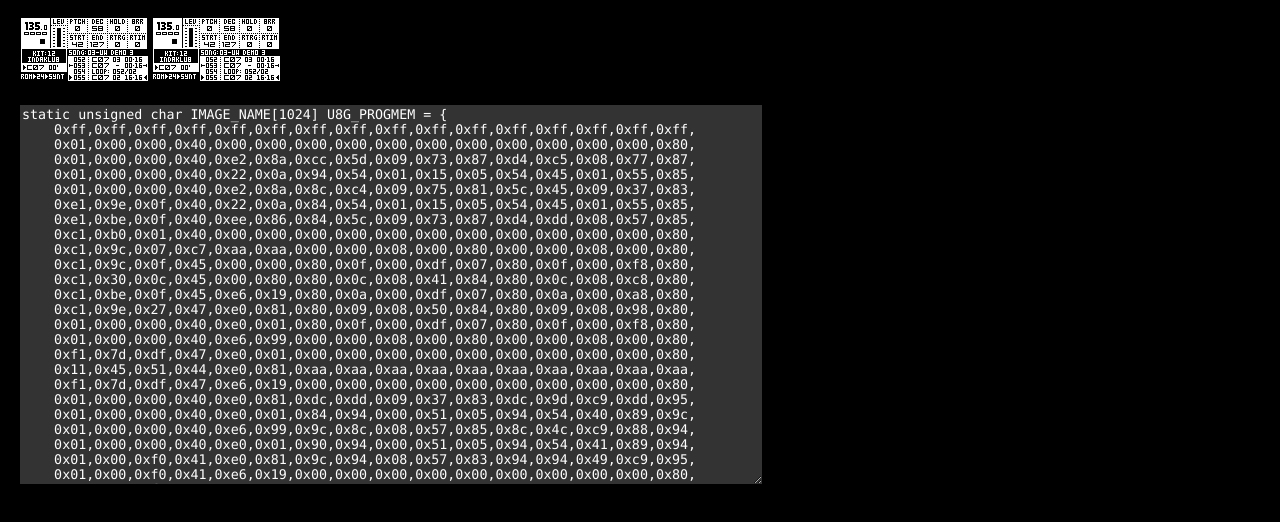
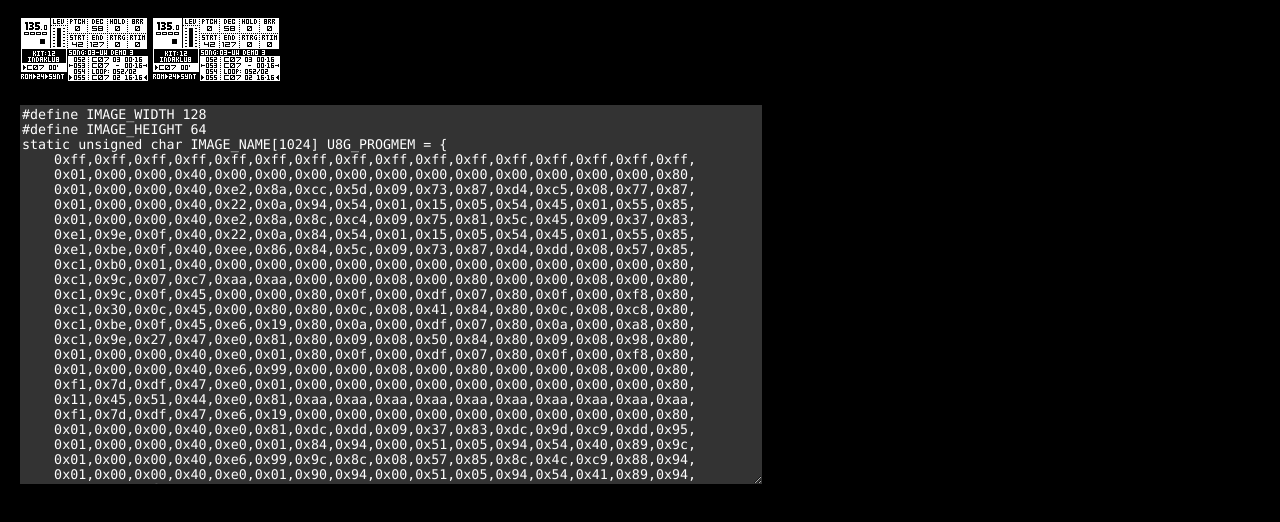
Before and after one commit to logotype/image-converter-arduino, a plain HTML site: page index.html in a window 1280 px wide. Shown: the part 114-636 px from the top of the page. Drawn offline with Linux system fonts and the light colour scheme.

Commit message:
Added monochrome detection

```diff
--- a/index.html
+++ b/index.html
@@ -39,14 +39,11 @@
          Copyright © 2012 Victor Norgren. All rights reserved.
          */
 
-            var MAX_IMAGE_SIZE = 256, THRESHOLD = 115,
-                init, fileHandler, dragOverHandler, clearData, drawInput, drawOutput,
+        var MAX_IMAGE_SIZE = 256, THRESHOLD = 109, HEADER = "#define IMAGE_WIDTH {{WIDTH}}\n#define IMAGE_HEIGHT {{HEIGHT}}\nstatic unsigned char IMAGE_NAME[{{LENGTH}}] U8G_PROGMEM = {\n    ",
+                FOOTER ="};",init, fileHandler, dragOverHandler, clearData, drawInput, drawOutput, imageIsMonochrome,
                 writeByteArray, canvasInput, contextInput, canvasOutput, contextOutput,
                 width, height, resultBuffer = "", result, pad,
                 defEnable = true, defStart, defEnd;
-
-            defStart = "static unsigned char IMAGE_NAME[{{LENGTH}}] U8G_PROGMEM = {\n    ";
-            defEnd = "};";
 
         pad = function (number, width) {
             return ("00000000".slice(0, width - String(number).length) + String(number));
@@ -68,7 +65,13 @@
 
             // Replace length of array
             totalBytes = (image.width * image.height) / 8;
+
+            defStart = HEADER;
+            defEnd = FOOTER;
+
             defStart = defStart.replace("{{LENGTH}}", totalBytes);
+            defStart = defStart.replace("{{WIDTH}}", image.width);
+            defStart = defStart.replace("{{HEIGHT}}", image.height);
 
             canvasInput.width = image.width;
             canvasInput.height = image.height;
@@ -80,9 +83,31 @@
             drawOutput();
         };
 
+        imageIsMonochrome = function () {
+            var x, y, data, index = 0, isMonochrome = true;
+            for (y = 0; y < height; y += 1) {
+                for (x = 0; x < width; x += 1) {
+                    index = (x + y * width) * 4;
+                    data = contextInput.getImageData(x, y, 1, 1).data;
+
+                    if((data[0] !== 0 && data[0] !== 255) || (data[1] !== 0 && data[1] !== 255) || (data[2] !== 0 && data[2] !== 255)) {
+                        isMonochrome = false;
+                        return isMonochrome;
+                    }
+                }
+            }
+            return isMonochrome;
+        };
+
         drawOutput = function () {
-                var x, y, imageData, index = 0, data;
+            var x, y, imageData, index = 0, data, WHITE = 255, BLACK = 0;
             imageData = contextOutput.createImageData(width, height);
+
+            // If color image, invert colors
+            if(!imageIsMonochrome()) {
+                WHITE = 0;
+                BLACK = 255;
+            }
 
             for (y = 0; y < height; y += 1) {
                 for (x = 0; x < width; x += 1) {
@@ -90,14 +115,14 @@
                     data = contextInput.getImageData(x, y, 1, 1).data;
 
                     if ((data[0] + data[1] + data[2]) >= (THRESHOLD * 3)) {
-                            imageData.data[index] = 255;
-                            imageData.data[index + 1] = 255;
-                            imageData.data[index + 2] = 255;
+                        imageData.data[index] = WHITE;
+                        imageData.data[index + 1] = WHITE;
+                        imageData.data[index + 2] = WHITE;
                         imageData.data[index + 3] = 255;
                     } else {
-                            imageData.data[index] = 0;
-                            imageData.data[index + 1] = 0;
-                            imageData.data[index + 2] = 0;
+                        imageData.data[index] = BLACK;
+                        imageData.data[index + 1] = BLACK;
+                        imageData.data[index + 2] = BLACK;
                         imageData.data[index + 3] = 255;
                     }
                 }
```
Also changed, not shown: 1 other file. Lines whose indentation alone changed are shown as unchanged.
